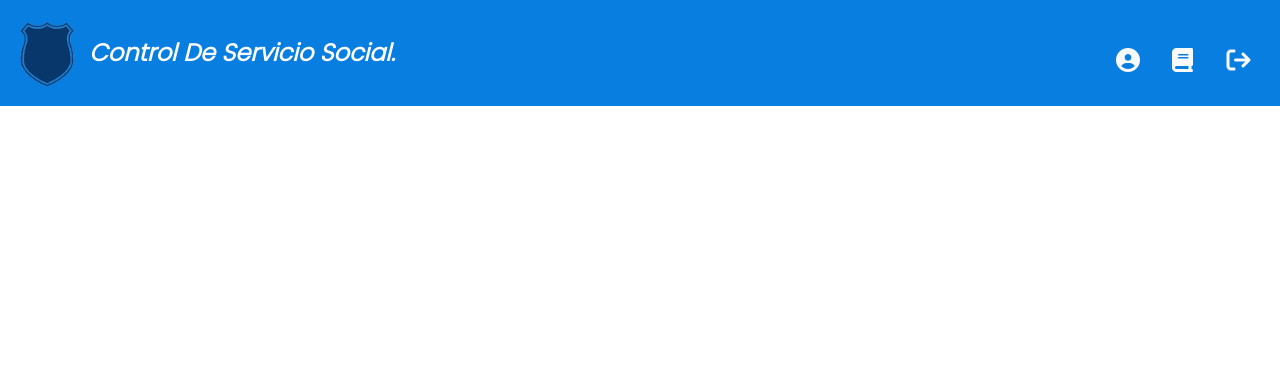
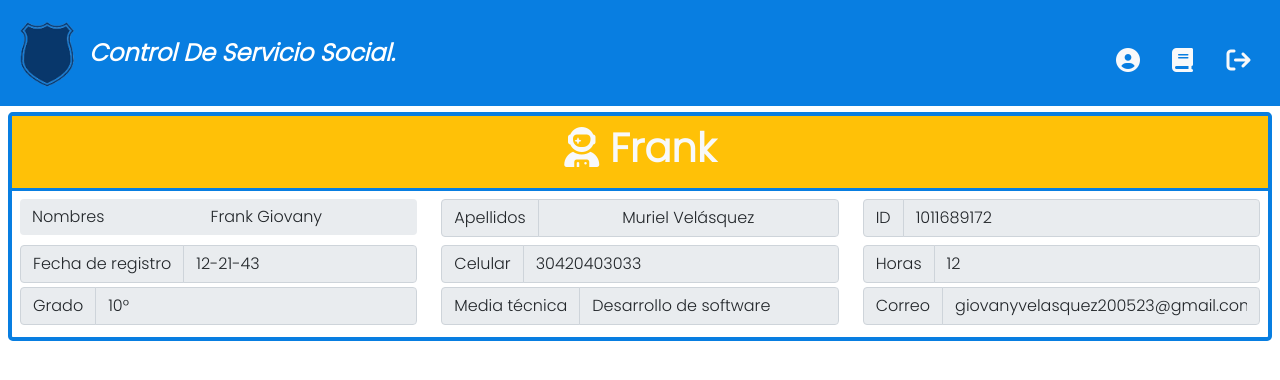
Before and after one commit to Frankgmv/Control-servicio-social, a PHP site: page /Vista/perfiles/estudiante/perfil_estudiante.php in a window 1280 px wide. Shown: the top 380 px of the page. Run offline with PHP 8.4, Linux system fonts and the light colour scheme; the visitor is signed in with stand-in values (Sample User, id 1); data that the repository does not hold is empty; some libraries are stand-ins or nearby versions.

Commit message:
Código base de perfil para iniciar

```diff
--- a/Controlador/RecogerDatos/estudiante/datos.php
+++ b/Controlador/RecogerDatos/estudiante/datos.php
@@ -40,7 +40,7 @@ if (isset($_SESSION['id'])) {
     $_SESSION['vector'] = $vector;
 
 
-    // header("Location:../../../Vista/perfiles/estudiante/perfil_estudiante.php");
+    header("Location:../../../Vista/perfiles/estudiante/perfil_estudiante.php");
 
 } else {
     echo "<script> alert(\"Se produjo un error al extraer los datos del estudiante, Carpeta:Controlador/RecogerDatos/estudiante/datos.php\")</script>";
--- a/Vista/perfiles/estudiante/perfil_estudiante.php
+++ b/Vista/perfiles/estudiante/perfil_estudiante.php
@@ -3,12 +3,11 @@
 session_start();
 
 // cierre de sesiones
-if(isset($_SESSION['id'])) {
+if (isset($_SESSION['id'])) {
     // include "../../../index.php";
     // $_SESSION['mensajeDeAlerta'] =
     // $_SESSION['tipoAlerta']
     // $_SESSION['tituloDeAlerte']
-}
 
 ?>
 
@@ -49,7 +48,7 @@ if(isset($_SESSION['id'])) {
                 <div id="navegacion" class=" justify-content-sm-end collapse navbar-collapse">
                     <ul class="h4 navbar-nav  mt-3 list-group-horizontal justify-content-end">
                         <li class="nav-item text-start mx-2">
-                        <a class="text-light nav-link active d-sm-inline  d-md-inline " title="Perfil" href="perfil_estudiante.php"><i class="fa-solid fa-circle-user" title="Perfil"></i></a>
+                            <a class="text-light nav-link active d-sm-inline  d-md-inline " title="Perfil" href="#"><i class="fa-solid fa-circle-user" title="Perfil"></i></a>
                         </li>
                         <li class="nav-item text-start mx-2">
                             <a class="text-light nav-link active d-sm-inline d-md-inline" href="tareas.php" title="Tareas"><i class="fa-solid fa-book"></i></a></a>
@@ -61,8 +60,9 @@ if(isset($_SESSION['id'])) {
                 </div>
             </nav>
         </header>
-    <main class="mt-5 pt-3">
-        <div class="col-6 offset-5">
+        <main class="mt-5 pt-3 px-sm-2">
+            <!-- mostrar campo de prueba -->
+            <div class="d-none col-6 offset-5">
                 <?php
                 foreach ($_SESSION['vector'] as $key => $value) {
                     echo $key . " == " . $value . " <br>";
@@ -72,6 +72,80 @@ if(isset($_SESSION['id'])) {
             </div>
 
             <!-- style next to the comment -->
+            <div class="border border-4 border-primary rounded-3">
+                <div class="bg-warning border-bottom border-3 border-primary text-center py-2">
+                    <!-- TODO utilizar una función para cambiar el icono de caras por otras -->
+                    <h1 class="text-light "><i class="fa-solid fa-user-astronaut"><b> <?php echo "Frank"; ?></b></i></h1>
+                </div>
+                <div class="mx-2">
+                    <!-- hilera 1 -->
+                    <div class="row my-2">
+                        <div class="col-12 col-md-4 mb-2">
+                            <!-- Nombres -->
+                            <div class="input-group">
+                                <span class="input-group-text border-0">Nombres </span>
+                                <input type="text" value="<?php echo "Frank Giovany"; ?>" class="border-0 form-control rounded-4 text-center" readonly>
+                            </div>
+                        </div>
+                        <div class="col-12 col-md-4 mb-2">
+                            <!-- Apellidos -->
+                            <div class="input-group">
+                                <span class="input-group-text">Apellidos </span>
+                                <input type="text" value="<?php echo "Muriel Velásquez"; ?>" class="form-control rounded-4 text-center" readonly>
+                            </div>
+                        </div>
+                        <div class="col-12 col-md-4 mb-1">
+                            <!-- Identidad -->
+                            <div class="input-group">
+                                <span class="input-group-text">ID </span>
+                                <input type="text" value="<?php echo "1011689172"; ?>" class="form-control" readonly>
+                            </div>
+                        </div>
+                        <div class="col-12 col-md-4 mb-1">
+                            <!-- Fecha de registro -->
+                            <div class="input-group">
+                                <span class="input-group-text">Fecha de registro </span>
+                                <input type="text" value="<?php echo "12-21-43"; ?>" class="form-control" readonly>
+                            </div>
+                        </div>
+                        <div class="col-12 col-md-4 mb-1">
+                            <!-- celular -->
+                            <div class="input-group">
+                                <span class="input-group-text">Celular</span>
+                                <input type="text" value="<?php echo "30420403033"; ?>" class="form-control" readonly>
+                            </div>
+                        </div>
+                        <div class="col-12 col-md-4 mb-1">
+                            <!-- horas totales -->
+                            <div class="input-group">
+                                <span class="input-group-text">Horas</span>
+                                <input type="text" value="<?php echo "12"; ?>" class="form-control" readonly>
+                            </div>
+                        </div>
+                        <div class="col-12 col-md-4 mb-1">
+                            <!-- grado -->
+                            <div class="input-group">
+                                <span class="input-group-text">Grado</span>
+                                <input type="text" value="<?php echo "10°"; ?>" class="form-control" readonly>
+                            </div>
+                        </div>
+                        <div class="col-12 col-md-4 mb-1">
+                            <!-- Media técnica -->
+                            <div class="input-group">
+                                <span class="input-group-text">Media técnica</span>
+                                <input type="text" value="<?php echo "Desarrollo de software"; ?>" class="form-control" readonly>
+                            </div>
+                        </div>
+                        <div class="col-12 col-md-4 mb-1">
+                            <!-- Correo -->
+                            <div class="input-group">
+                                <span class="input-group-text">Correo </span>
+                                <input type="text" value="<?php echo "giovanyvelasquez200523@gmail.com"; ?>" class="form-control" readonly>
+                            </div>
+                        </div>
+                    </div>
+                </div>
+            </div>
 
 
         </main>
@@ -85,5 +159,4 @@ if(isset($_SESSION['id'])) {
 
     </html>
 
-<?php // }
-?>
+<?php  }  ?>
```
Lines whose indentation alone changed are shown as unchanged.
